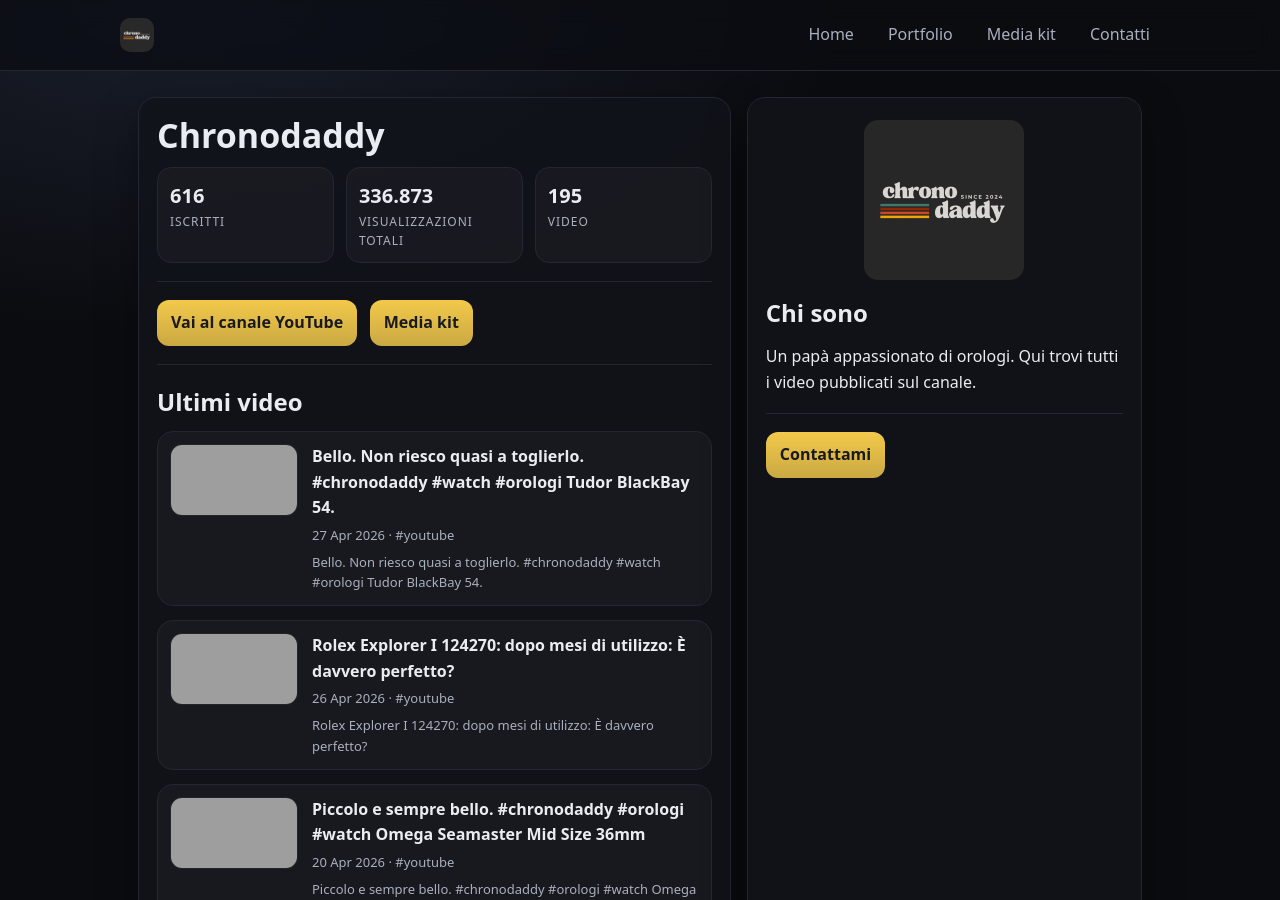
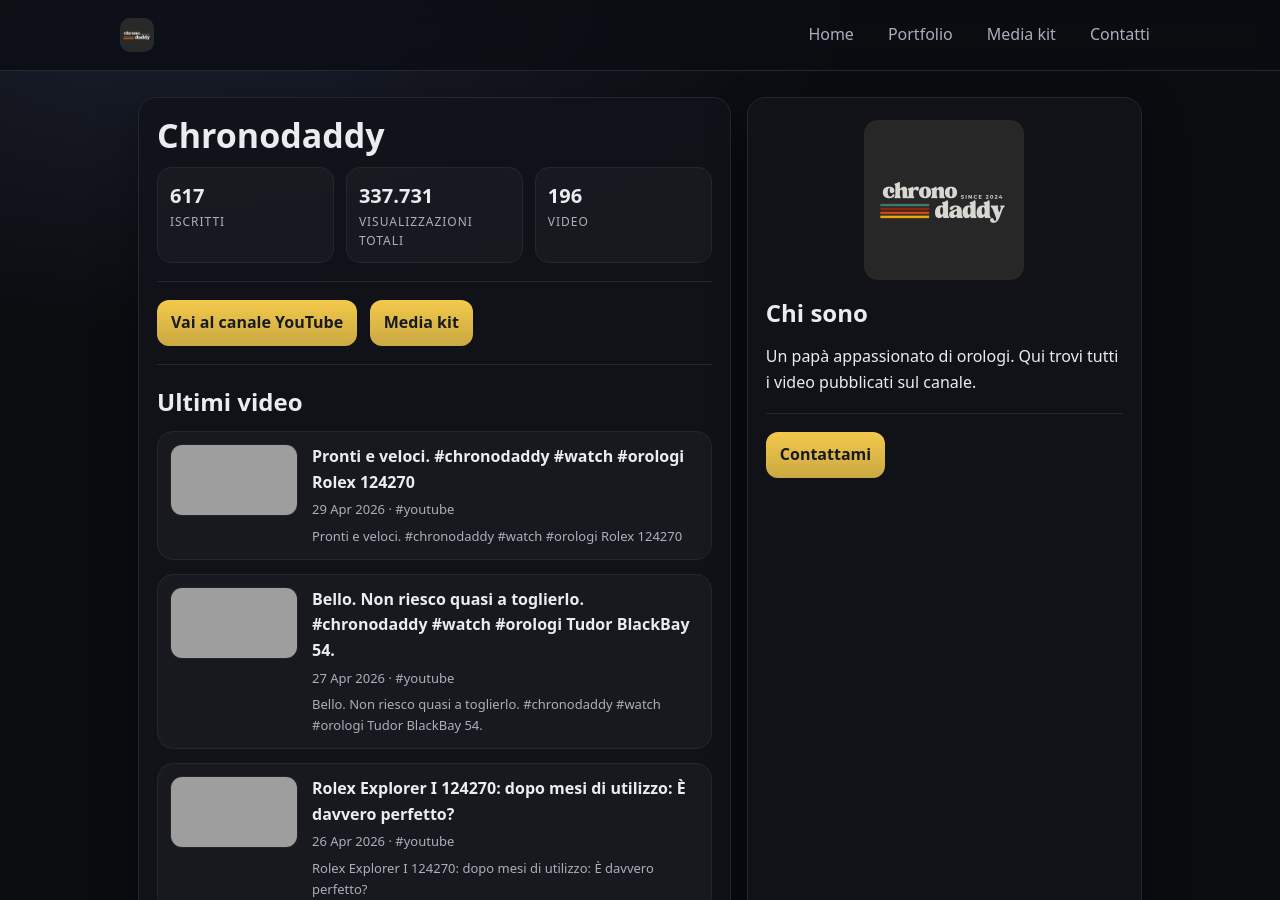
Before and after one commit to claudiostoduto/chronodaddy, a Jekyll site: the page built from index.md, in a window 1280 px wide and 900 px high, cut to the strip 0-900 px from the top of the window. Built offline with Jekyll 4.4.1, drawn with Linux system fonts in a browser that asks for light colours; some of the changed text lies outside the part shown; grey boxes are pictures that could not be loaded.

Commit message:
chore: add new YouTube posts

```diff
--- /dev/null
+++ b/_posts/2026-04-29-pronti-e-veloci-chronodaddy-watch-orologi-rolex-124270.md
@@ -0,0 +1,14 @@
+---
+title: "Pronti e veloci. #chronodaddy #watch #orologi Rolex 124270"
+date: 2026-04-29
+videoId: "tBCHaXniMCQ"
+youtubeUrl: "https://www.youtube.com/shorts/tBCHaXniMCQ"
+thumbnail: "https://i1.ytimg.com/vi/tBCHaXniMCQ/hqdefault.jpg"
+tags: [youtube]
+excerpt: "Pronti e veloci. #chronodaddy #watch #orologi Rolex 124270"
+---
+
+<!--
+Questo post è stato generato automaticamente.
+Puoi aggiungere tag più specifici (brand/modello/format) e una descrizione/contesto per renderlo un vero case study.
+-->
--- a/assets/channel-stats.json
+++ b/assets/channel-stats.json
@@ -1,6 +1,6 @@
 {
-  "subscribers": 616,
-  "views": 336873,
-  "videos": 195,
-  "updatedAt": "2026-04-29T09:22:57.957Z"
+  "subscribers": 617,
+  "views": 337731,
+  "videos": 196,
+  "updatedAt": "2026-04-29T11:53:50.037Z"
 }
```
